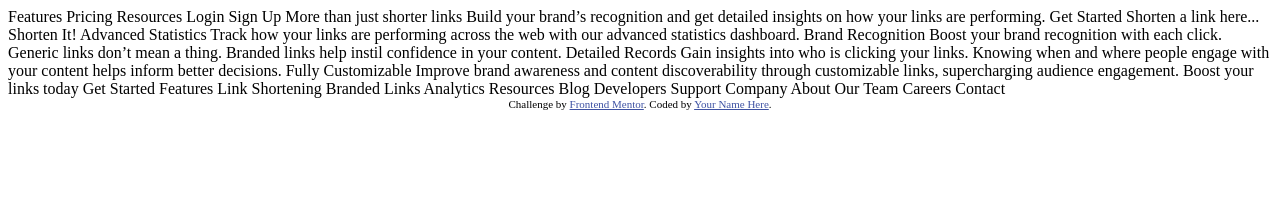
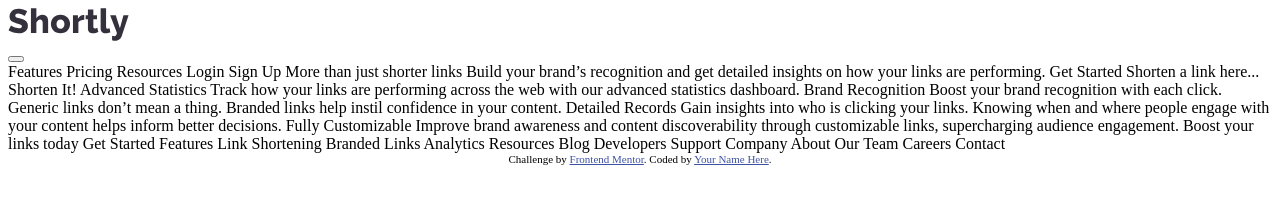
Before and after one commit to glumacstefan/URL-shortening-API-master, a plain HTML site: page index.html in a window 1280 px wide. Drawn offline with Linux system fonts and the light colour scheme.

Commit message:
Set basic header structure

```diff
--- a/index.html
+++ b/index.html
@@ -13,7 +13,14 @@
   </style>
 </head>
 <body>
-
+  <header>
+    <nav>
+      <div class="logo">
+        <img src="./images/logo.svg">
+      </div>
+    </nav>
+    <button class="hamburger"></button>
+  </header>
   Features
   Pricing
   Resources
```
